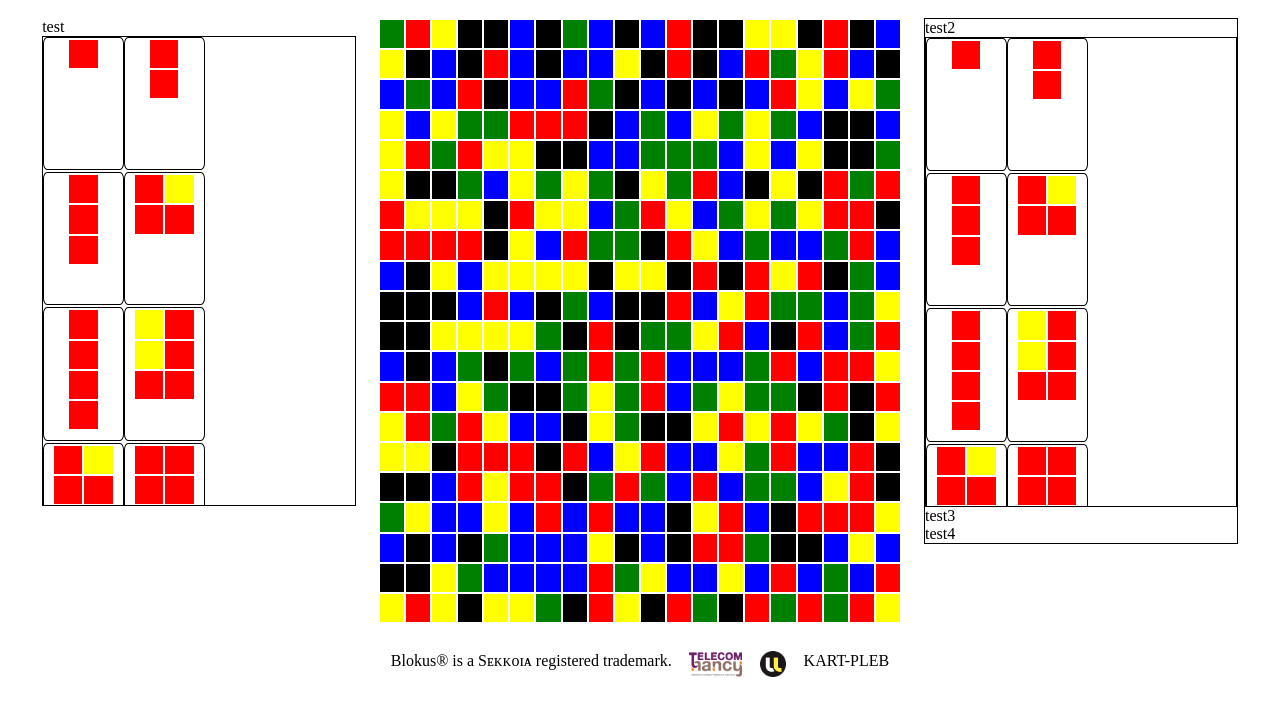
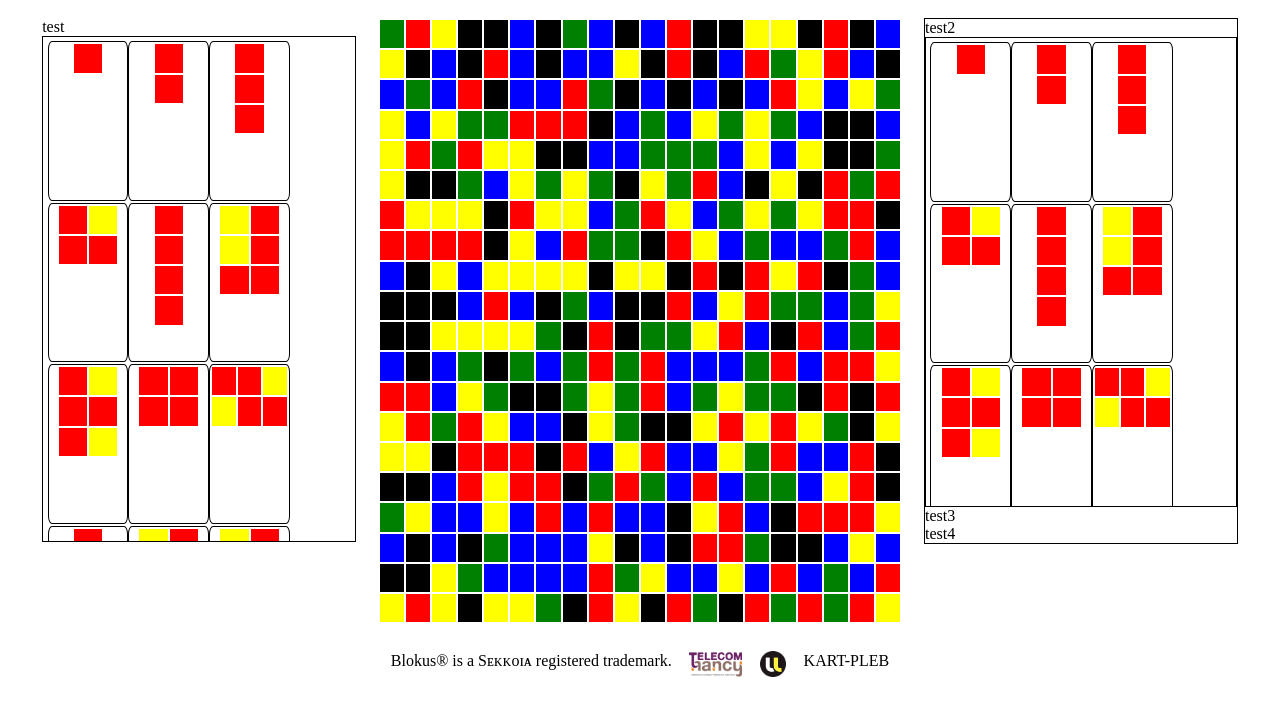
Before and after one commit to ac-poisot/pp2i-blokus, a Flask app: page /game in a window 1280 px wide. Shown: the part 37-753 px from the top of the page. Run offline with Flask 3, Linux system fonts and the light colour scheme; style sheets or scripts are compiled from the project's sources.

Commit message:
Rendered the maximum of columns possible

```diff
--- a/static/css/game.css
+++ b/static/css/game.css
@@ -20,22 +20,26 @@
 #gameInterface #otherPlayers div > span {
   display: block;
 }
+#gameInterface #otherPlayers .playerInterface {
+  max-height: 93%;
+}
 #gameInterface .playerInterface {
-  max-height: 93%;
   flex-grow: 1;
   display: flex;
   flex-direction: column;
+  max-height: 100%;
 }
 #gameInterface .playerInterface .pieces {
   flex-grow: 1;
   display: grid;
-  grid-template-columns: repeat(2, 9vh);
+  grid-template-columns: repeat(auto-fit, 9vh);
+  padding: 0.5vh;
   gap: 0.25vh;
   overflow: scroll;
   border: 1px solid black;
 }
 #gameInterface .playerInterface .pieces .piece {
-  height: 15vh;
+  height: 18vh;
   width: 9vh;
   border: solid black 1px;
   border-radius: 5%;
--- a/static/css/game.scss
+++ b/static/css/game.scss
@@ -20,24 +20,30 @@
         div>span {
             display: block;
         }
+
+        .playerInterface {
+            max-height: 93%;
+        }
     }
 
     .playerInterface {
-        max-height: 93%;
         flex-grow: 1;
         display: flex;
         flex-direction: column;
+        max-height: 100%;
 
         .pieces {
             flex-grow: 1;
             display: grid;
-            grid-template-columns: repeat(2, 9vh);
+            //grid-template-columns: repeat(2, 9vh);
+            grid-template-columns: repeat(auto-fit, 9vh);
+            padding: 0.5vh;
             gap:0.25vh;
             overflow: scroll;
             border: 1px solid black;
 
             .piece {
-                height: 15vh;
+                height: 18vh;
                 width: 9vh;
                 border: solid black 1px;
                 border-radius: 5%;
```
